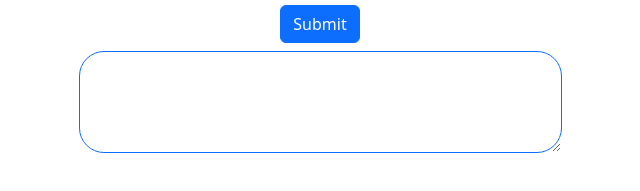
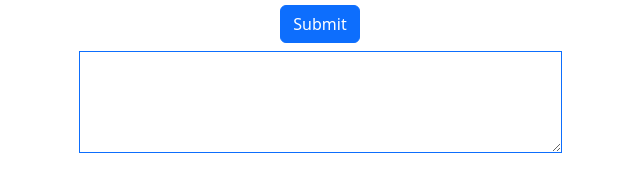
Before and after one commit to MiataBoy/FunctieChecker, a plain HTML site: page index.html in a window 1280 px wide. Shown: the part 277-468 px from the top of the page, 320-960 px from the left. Drawn offline with nearby package versions, Linux system fonts and the light colour scheme.

Commit message:
move to css

```diff
--- a/index.html
+++ b/index.html
@@ -31,7 +31,7 @@
             </div>
             <button onclick="handleButtonClick()" class="btn btn-primary m-2">Submit</button>
             <div>
-                <textarea id="output" rows="4" cols="50" class="border-primary" style="border-radius: 25px" readonly></textarea>
+                <textarea id="output" rows="4" cols="50" class="border-primary" readonly></textarea>
             </div>
 
         </div>
```
